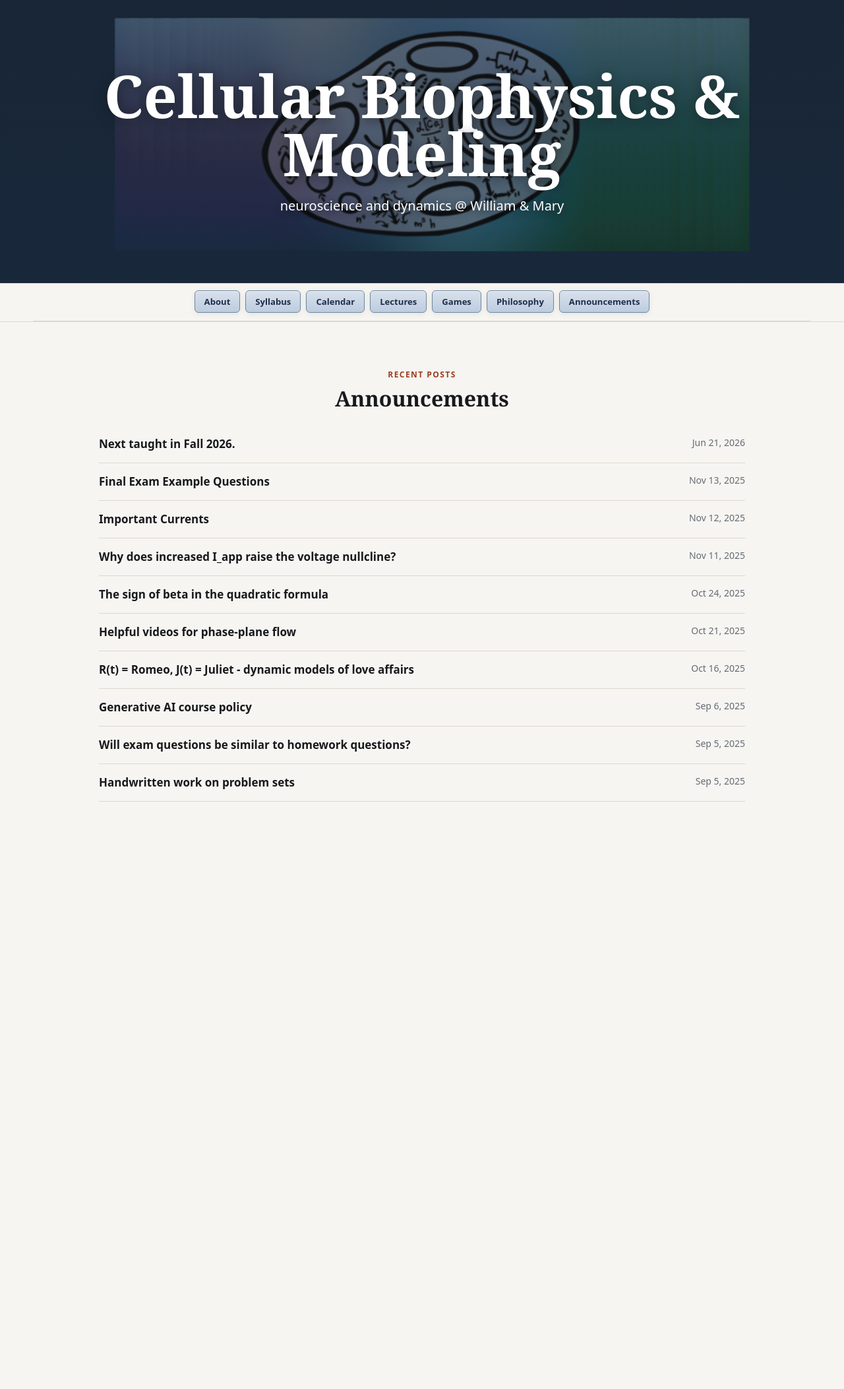
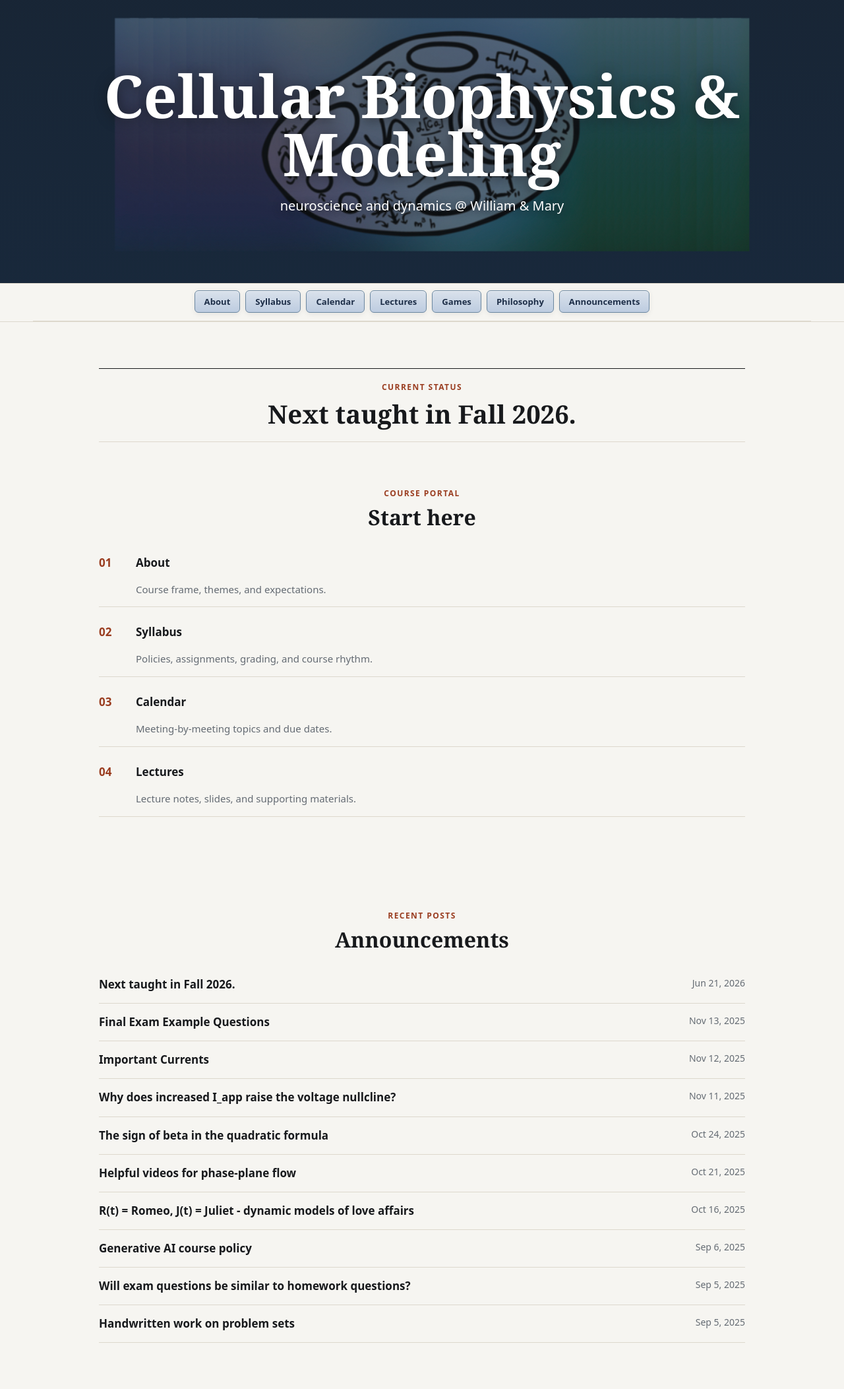
Before and after one commit to gregconradismith/cellular-biophysics-and-modeling, a Jekyll site: the page built from docs/index.md, in a window 1280 px wide. Shown: the whole page at 66% size. Built offline with Jekyll 4.4.1, drawn with Linux system fonts in a browser that asks for light colours; before the commit the page ends 1285 px from its top, so only the background shows below that.

Commit message:
Add home course portal sections

```diff
--- a/docs/_layouts/home.html
+++ b/docs/_layouts/home.html
@@ -19,6 +19,40 @@
       </nav>
     </section>
 
+    {% if page.course_status %}
+    <section class="section home-course-status">
+      <div class="section-heading">
+        <p class="eyebrow">Current status</p>
+        <h2>{{ page.course_status | escape }}</h2>
+      </div>
+    </section>
+    {% endif %}
+
+    <section class="section home-start">
+      <div class="section-heading">
+        <p class="eyebrow">Course portal</p>
+        <h2>Start here</h2>
+      </div>
+      <ol class="link-list">
+        <li>
+          <a href="{{ '/pages/about/' | relative_url }}">About</a>
+          <span>Course frame, themes, and expectations.</span>
+        </li>
+        <li>
+          <a href="{{ '/pages/syllabus/' | relative_url }}">Syllabus</a>
+          <span>Policies, assignments, grading, and course rhythm.</span>
+        </li>
+        <li>
+          <a href="{{ '/pages/calendar/' | relative_url }}">Calendar</a>
+          <span>Meeting-by-meeting topics and due dates.</span>
+        </li>
+        <li>
+          <a href="{{ '/pages/lectures/' | relative_url }}">Lectures</a>
+          <span>Lecture notes, slides, and supporting materials.</span>
+        </li>
+      </ol>
+    </section>
+
     <section class="section home-announcements">
       <div class="section-heading">
         <p class="eyebrow">Recent posts</p>
--- a/docs/assets/site.css
+++ b/docs/assets/site.css
@@ -220,6 +220,32 @@
   color: var(--muted);
   margin-left: auto;
   margin-right: auto;
+}
+.home-course-status {
+  padding-bottom: clamp(18px, 3vw, 34px);
+}
+.home-course-status .section-heading,
+.home-start .section-heading {
+  max-width: 980px;
+  margin-left: auto;
+  margin-right: auto;
+}
+.home-course-status .section-heading {
+  border-bottom: 1px solid var(--line);
+  border-top: 1px solid var(--ink);
+  margin-bottom: 0;
+  padding: 18px 0 20px;
+  text-align: center;
+}
+.home-course-status .section-heading h2 {
+  font-size: clamp(1.55rem, 3vw, 2.5rem);
+}
+.home-start {
+  padding-top: clamp(18px, 3vw, 34px);
+}
+.home-start .link-list {
+  max-width: 980px;
+  margin: 0 auto;
 }
 .eyebrow {
   margin: 0 0 8px;
--- a/docs/index.md
+++ b/docs/index.md
@@ -2,4 +2,5 @@
 layout: home
 title: Cellular Biophysics and Modeling
 hide_header: true
+course_status: "Next taught in Fall 2026."
 ---
```
